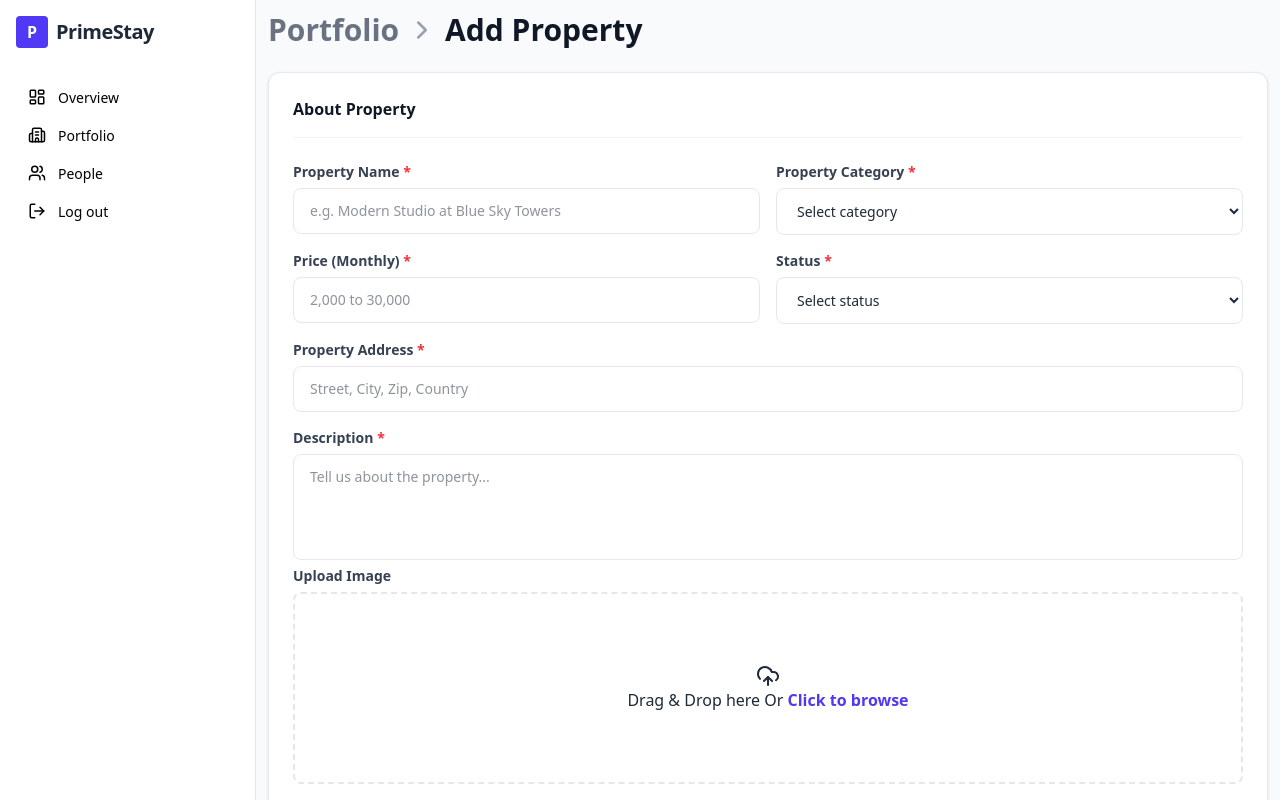
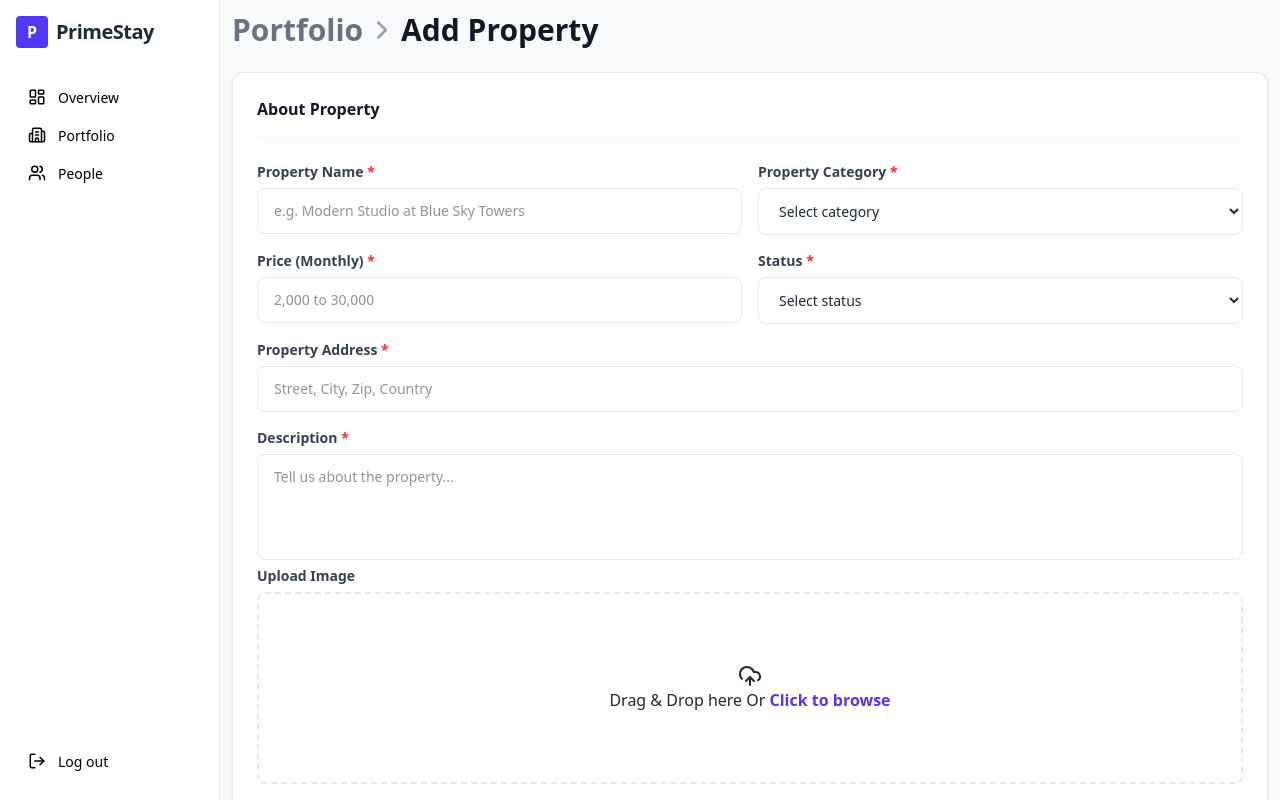
Before and after one commit to johnmarkfrncsc/Renting-App, a React (Vite) app in the folder frontend/: page /admin/add-listing in a window 1280 px wide. Built offline with nearby package versions, Linux system fonts and the light colour scheme; sample sign-in values are in the browser's storage.

Commit message:
style(Admin, Overview, AddListing): improve layout and styling for better user experience

```diff
--- a/frontend/src/pages/AddListingPage.jsx
+++ b/frontend/src/pages/AddListingPage.jsx
@@ -137,7 +137,7 @@ const AddListingPage = () => {
     <div className="flex flex-col h-full">
       {/* Page Header */}
       <div className="flex items-center justify-between mb-6">
-        <h2 className="flex items-center gap-2 text-3xl font-bold text-gray-900">
+        <h2 className="flex items-center gap-1 text-2xl md:text-3xl font-bold text-gray-900">
           <button
             onClick={() => navigate("/admin/portfolio")}
             className="font-bold text-gray-500 hover:text-gray-800 transition-colors"
@@ -145,7 +145,9 @@ const AddListingPage = () => {
             Portfolio
           </button>
           <ChevronRight size={30} className="text-gray-400" />
-          <span className="font-bold text-gray-900">Add Property</span>
+          <span className="font-bold text-gray-900 whitespace-nowrap">
+            Add Property
+          </span>
         </h2>
       </div>
 
--- a/frontend/src/pages/AdminPage.jsx
+++ b/frontend/src/pages/AdminPage.jsx
@@ -65,7 +65,7 @@ const Sidebar = ({ isMenuOpen, onClose, handleLogout }) => {
   return (
     <aside
       className={`
-      fixed inset-y-0 left-0 z-50 w-64 bg-white border-r border-gray-200 transform transition-transform duration-300 ease-in-out
+      fixed flex flex-col inset-y-0 left-0 z-50 w-55 bg-white border-r border-gray-200 transform transition-transform duration-300 ease-in-out
       md:relative md:translate-x-0 ${isMenuOpen ? "translate-x-0" : "-translate-x-full"}
     `}
     >
@@ -81,7 +81,8 @@ const Sidebar = ({ isMenuOpen, onClose, handleLogout }) => {
         </button>
       </div>
 
-      <nav className="px-4 space-y-1 **:mb-0.5  **:hover:bg-indigo-500 **:hover:text-white">
+      <nav className="px-4 space-y-1 flex-1 flex flex-col **:mb-0.5 **:hover:cursor-pointer">
+        <div className="space-y-1 **:hover:bg-indigo-400 **:hover:text-white">
           <Link to="/admin/overview">
             <NavItem
               icon={<LayoutDashboard size={18} />}
@@ -97,11 +98,14 @@ const Sidebar = ({ isMenuOpen, onClose, handleLogout }) => {
             />
           </Link>
           <NavItem icon={<Users size={18} />} label="People" />
+        </div>
+        <div className="mt-auto pb-4 **:hover:bg-indigo-500 **:hover:text-white">
           <NavItem
             icon={<LogOut size={18} />}
             label="Log out"
             onClick={handleLogout}
           />
+        </div>
       </nav>
     </aside>
   );
--- a/frontend/src/pages/OverviewPage.jsx
+++ b/frontend/src/pages/OverviewPage.jsx
@@ -85,17 +85,22 @@ const OverviewPage = () => {
       <h2 className="text-3xl font-bold text-gray-900 mb-6">Overview</h2>
 
       {/* Stats Cards */}
-      <div className="grid grid-cols-1 sm:grid-cols-2 lg:grid-cols-4 gap-4 mb-8">
+      <div className=" grid grid-cols-1 sm:grid-cols-2 lg:grid-cols-4 gap-5 mb-8">
         {stats.map((stat) => (
           <div
             key={stat.label}
-            className="bg-white border border-gray-200 rounded-xl p-5 shadow-sm flex items-center gap-4"
+            className="relative bg-white border border-gray-200 rounded-2xl p-2 flex items-center gap-4 justify-center"
           >
-            <div className={`p-3 rounded-lg ${stat.iconBg} ${stat.iconColor}`}>
+            <div
+              className={`absolute -bottom-4 -left-2 shrink-0 w-12 h-12 rounded-full flex items-center justify-center
+                ${stat.iconBg} ${stat.iconColor}`}
+            >
               {stat.icon}
             </div>
-            <div>
-              <p className="text-sm text-gray-500 font-medium">{stat.label}</p>
+            <div className="text-center">
+              <p className="text-xs text-gray-500 font-medium mb-1">
+                {stat.label}
+              </p>
               <p className="text-2xl font-bold text-gray-900">{stat.value}</p>
             </div>
           </div>
```
Lines whose indentation alone changed are shown as unchanged.
